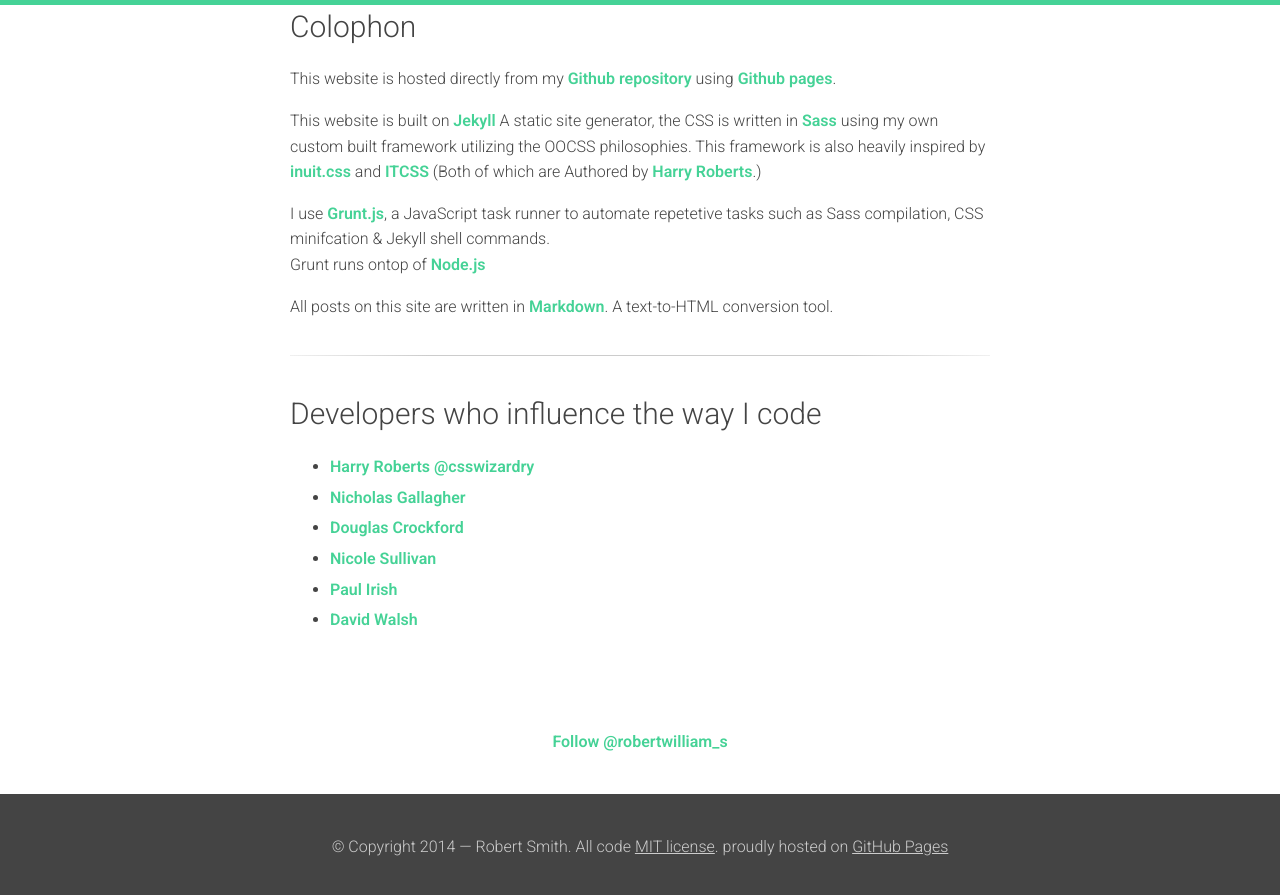
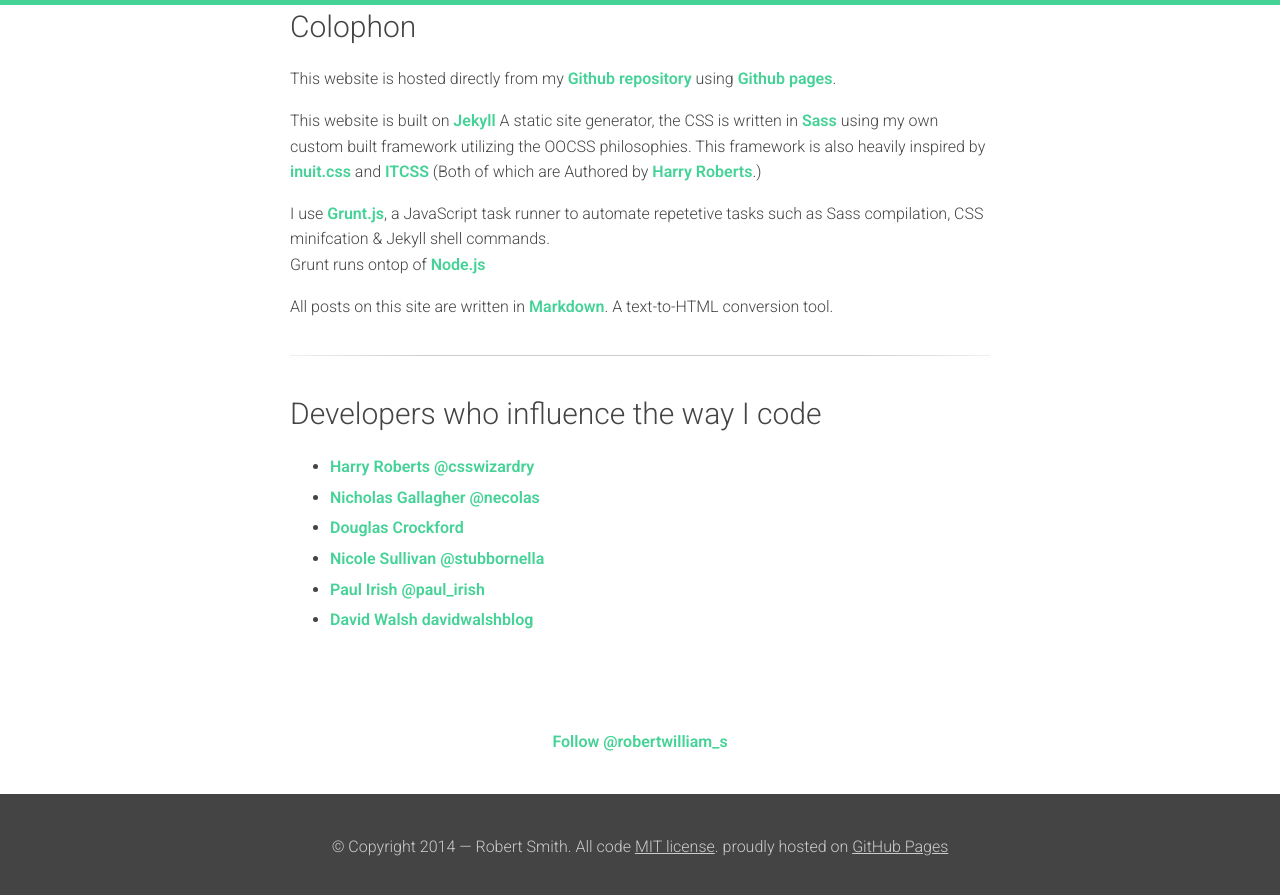
Before and after one commit to rbrtsmith/rbrtsmith.github.io, a Jekyll site: the page built from about/index.html, in a window 1280 px wide and 900 px high, scrolled down 1913 px. Shown: the top 895 px of the window. Built offline with Jekyll 4.4.1, drawn with Linux system fonts in a browser that asks for light colours; comment, search, counter and statistics services are not loaded.

Commit message:
Update index.html

```diff
--- a/about/index.html
+++ b/about/index.html
@@ -96,19 +96,19 @@
 				<a href="http://csswizardry.com/">Harry Roberts</a> <a href="http://twitter.com/csswizardry">@csswizardry</a>
 			</li>
 			<li>
-				<a href="http://nicolasgallagher.com/">Nicholas Gallagher</a>
+				<a href="http://nicolasgallagher.com/">Nicholas Gallagher</a> <a href="http://twitter.com/necolas">@necolas</a>
 			</li>
 			<li>
 				<a href="http://www.crockford.com/">Douglas Crockford</a>
 			</li>
 			<li>
-				<a href="http://www.stubbornella.org/content/">Nicole Sullivan</a>
+				<a href="http://www.stubbornella.org/content/">Nicole Sullivan</a>  <a href="http://twitter.com/stubbornella">@stubbornella</a>
 			</li>
 			<li>
-				<a href="http://www.paulirish.com/">Paul Irish</a>
+				<a href="http://www.paulirish.com/">Paul Irish</a> <a href="http://twitter.com/paul_irish">@paul_irish</a>
 			</li>
 			<li>
-				<a href="http://davidwalsh.name/">David Walsh</a>
+				<a href="http://davidwalsh.name/">David Walsh</a> <a href="http://twitter.com/davidwalshblog">davidwalshblog</a>
 			</li>
 		</ul>
 	</section>
```
